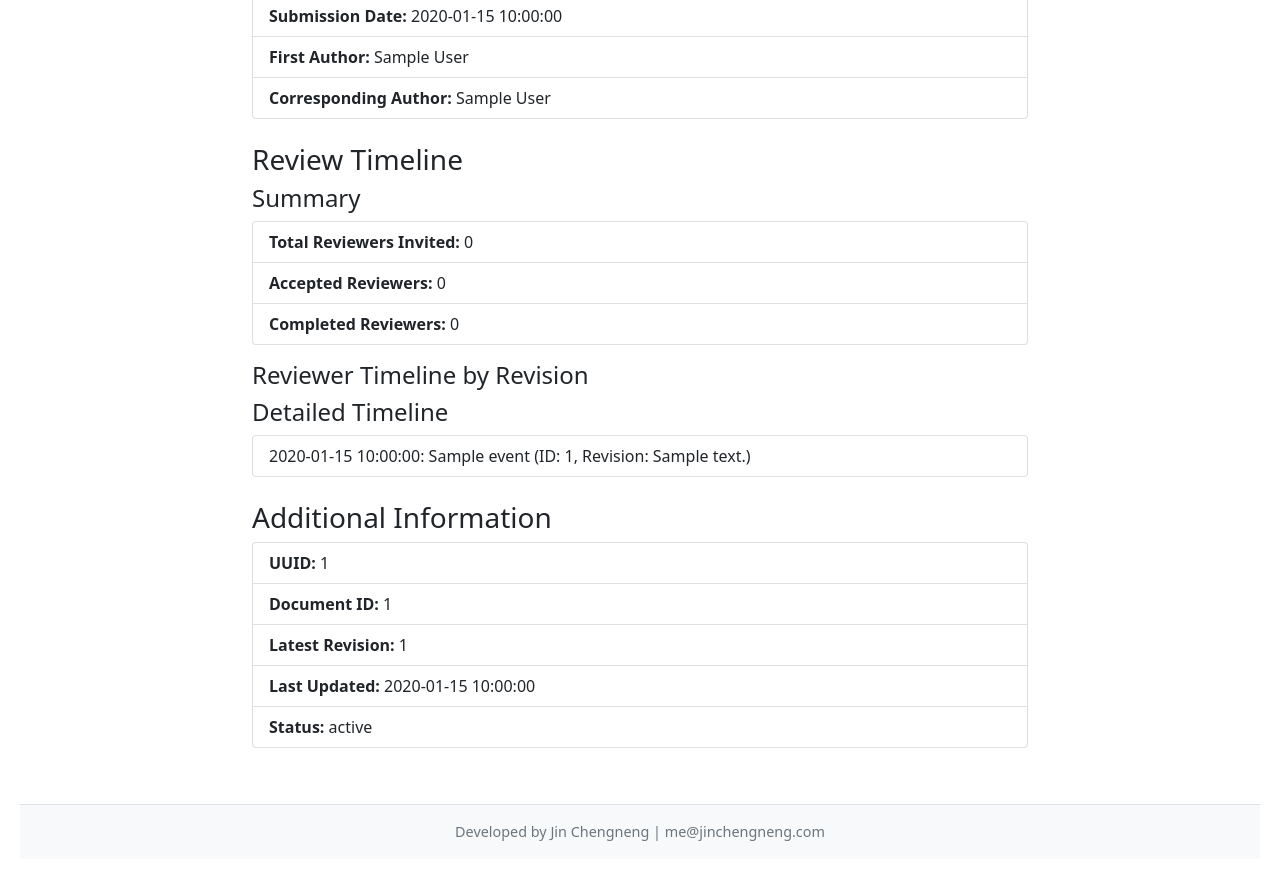
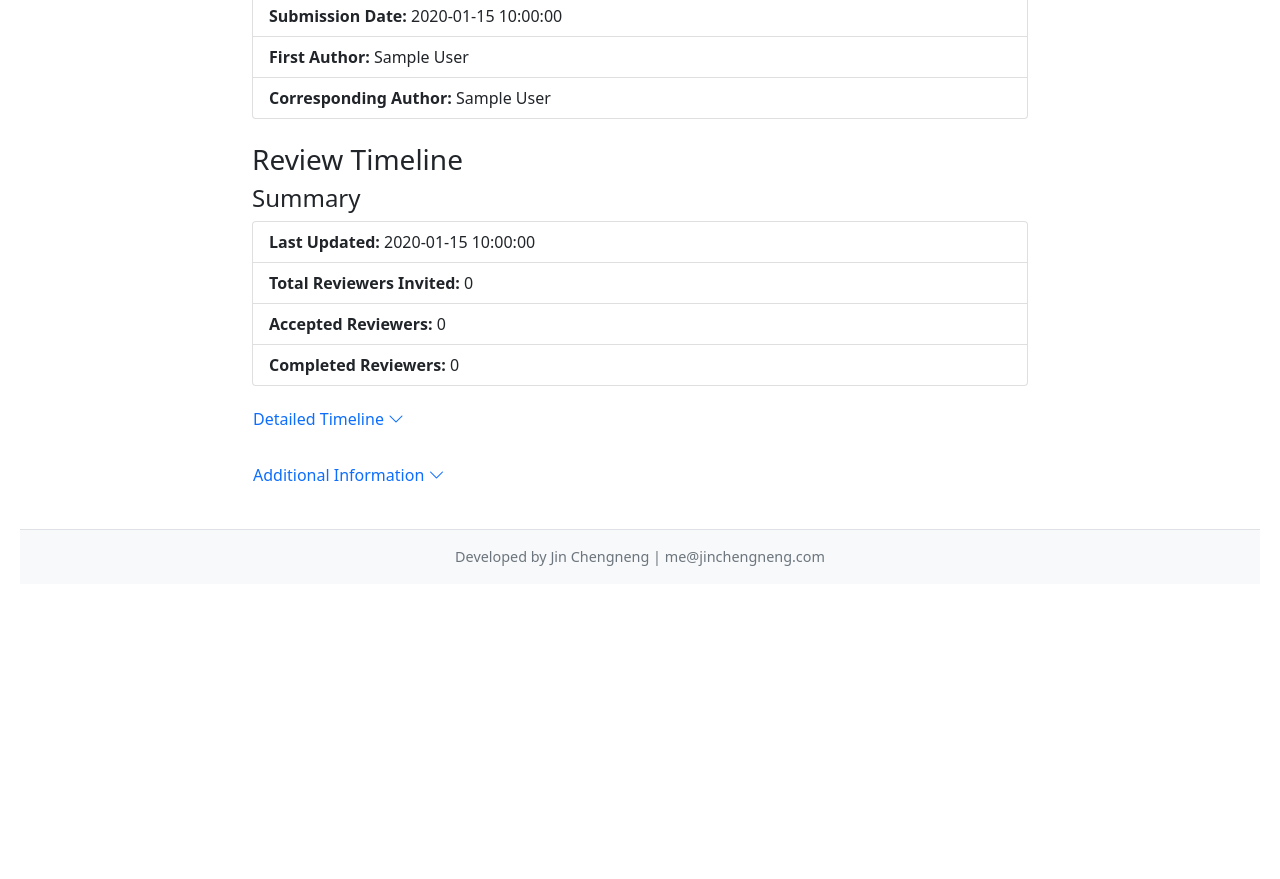
Before and after one commit to JinChengneng/track_elsevier, a Flask app: template templates/index.html in a window 1280 px wide. Shown: the part 623-1502 px from the top of the page. After the commit the page ends 1189 px from the top, so only its background shows below. Run offline with Flask 3, Linux system fonts and the light colour scheme; the template is opened without the code that fills it: most values are stand-ins (such as "Sample title", 1, 10 or a date in 2020).

Commit message:
feat: improve UI with collapsible sections and last updated info
- Add Bootstrap Icons for chevron indicators
- Move "Last Updated" to summary section for better visibility
- Convert "Detailed Timeline" and "Additional Information" to collapsible sections
- Remove redundant "Last Updated" from Additional Information
- Improve section headings and layout organization

```diff
--- a/templates/index.html
+++ b/templates/index.html
@@ -5,6 +5,7 @@
     <meta name="viewport" content="width=device-width, initial-scale=1.0">
     <title>Elsevier Manuscript Tracker</title>
     <link href="https://cdn.jsdelivr.net/npm/bootstrap@5.1.3/dist/css/bootstrap.min.css" rel="stylesheet">
+    <link rel="stylesheet" href="https://cdn.jsdelivr.net/npm/bootstrap-icons@1.11.3/font/bootstrap-icons.min.css">
     <style>
         body {
             padding: 20px;
@@ -78,6 +79,7 @@
             <div class="mb-4">
                 <h4>Summary</h4>
                 <ul class="list-group mb-3">
+                    <li class="list-group-item"><strong>Last Updated:</strong> {{ format_timestamp(manuscript_data.LastUpdated) }}</li>
                     <li class="list-group-item"><strong>Total Reviewers Invited:</strong>
                         {{ manuscript_data.ReviewEvents | selectattr('Event', 'equalto', 'REVIEWER_INVITED') | map(attribute='Id') | unique | list | length }}
                     </li>
@@ -89,7 +91,6 @@
                     </li>
                 </ul>
 
-                <h4>Reviewer Timeline by Revision</h4>
                 {% for timeline in process_review_timeline(manuscript_data.ReviewEvents) %}
                 <div class="card mb-3">
                     <div class="card-header">
@@ -149,7 +150,13 @@
                 </div>
                 {% endfor %}
 
-                <h4>Detailed Timeline</h4>
+                <div class="mb-4">
+                    <h4>
+                        <button class="btn btn-link p-0 text-decoration-none" type="button" data-bs-toggle="collapse" data-bs-target="#detailedTimeline" aria-expanded="false" aria-controls="detailedTimeline">
+                            Detailed Timeline <i class="bi bi-chevron-down"></i>
+                        </button>
+                    </h4>
+                    <div class="collapse" id="detailedTimeline">
                         <ul class="list-group">
                             {% for event in manuscript_data.ReviewEvents | sort(attribute='Date') %}
                             <li class="list-group-item">
@@ -159,15 +166,22 @@
                             {% endfor %}
                         </ul>
                     </div>
+                </div>
+            </div>
 
-            <h3>Additional Information</h3>
+            <h3>
+                <button class="btn btn-link p-0 text-decoration-none" type="button" data-bs-toggle="collapse" data-bs-target="#additionalInfo" aria-expanded="false" aria-controls="additionalInfo">
+                    Additional Information <i class="bi bi-chevron-down"></i>
+                </button>
+            </h3>
+            <div class="collapse" id="additionalInfo">
                 <ul class="list-group mb-4">
                     <li class="list-group-item"><strong>UUID:</strong> {{ manuscript_data.Uuid }}</li>
                     <li class="list-group-item"><strong>Document ID:</strong> {{ manuscript_data.DocumentId }}</li>
                     <li class="list-group-item"><strong>Latest Revision:</strong> {{ manuscript_data.LatestRevisionNumber }}</li>
-                <li class="list-group-item"><strong>Last Updated:</strong> {{ format_timestamp(manuscript_data.LastUpdated) }}</li>
                     <li class="list-group-item"><strong>Status:</strong> {{ manuscript_data.Status }}</li>
                 </ul>
+            </div>
         </div>
         {% endif %}
     </div>
```
Lines whose indentation alone changed are shown as unchanged.
